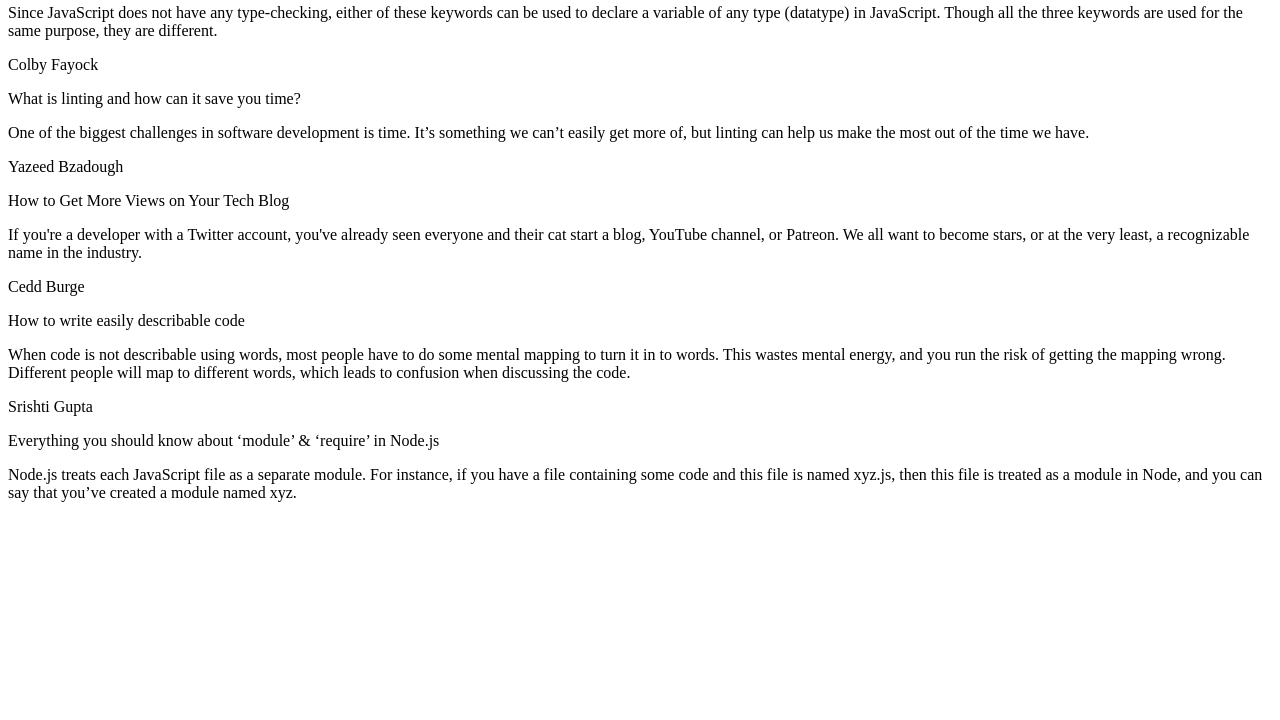
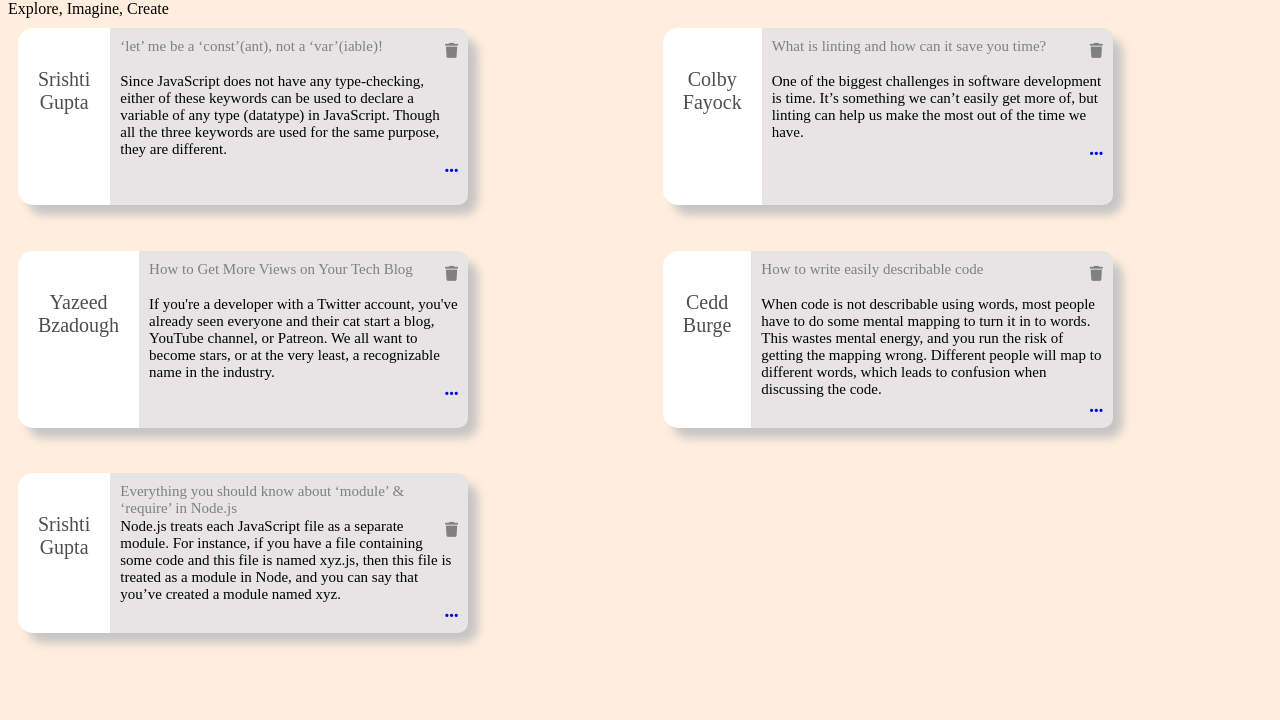
Before and after one commit to riyatailor/demo, a plain HTML site: page html/postslist.html in a window 1280 px wide. Shown: the part 80-800 px from the top of the page. Drawn offline with Linux system fonts and the light colour scheme; files that its build step writes are made by us from their sources; a web font is replaced by a local one.

Commit message:
Update postslist.html

```diff
--- a/html/postslist.html
+++ b/html/postslist.html
@@ -1,130 +1,203 @@
-<!DOCTYPE html>
+<<!DOCTYPE html>
 <html>
 
 <head>
+    <meta charset="UTF-8">
+    <meta http-equiv="X-UA-Compatible" content="IE=edge">
+    <meta name="viewport" content="width=device-width, initial-scale=1.0">
+    <title>Scribbler</title>
     <!-- TODO: Include Font Awesome file here -->
+    <link rel="stylesheet" href="https://cdnjs.cloudflare.com/ajax/libs/font-awesome/4.7.0/css/font-awesome.min.css">
     <!-- TODO: Include Google Fonts file here -->
+    <link href="https://fonts.googleapis.com/css?family=Montez&display=swap" rel="stylesheet">
+    <link rel="StyleSheet" href="index.css">
+    <link rel="StyleSheet" href="common.css">
+    <link rel="StyleSheet" href="postlist.css">
 </head>
 
-<body>
+<body class="post-Body">
     <!-- TODO: Include code for header here -->
+    <header class="header">
+        <span class="logo">
+            <a href="index.html"><span class="scibbler">SciBBler</span></a>
+        <span class="btn-logo">
+                <button type="button" class="SignUp_btn" onclick="sign()">Sign up</button>
+                <button type="button" class="SignIn_btn" onclick="sign()">Sign In</button>
+        </span>
+        </span>
+        <br><br><br>
+        <span class="sub_Part">Explore, Imagine, Create</span>
+    </header>
 
     <!-- ATTENTION: The HTML code for the list of posts has been given to you. You can feel free to add/delete/modify this code. You need to write the proper CSS and JavaScript code corresponding to this page so that the result looks like the screenshots given to you in the Project Statement. -->
 
     <!-- list of all posts starts here -->
-    <div>
+    <div class="postlist">
 
         <!-- post 1 starts here -->
-        <div>
-            <div>
-                <p>Srishti Gupta</p>
+        <div class="post">
+            <div class="heading-heading">
+                <p class="heading" id="editpostName">Srishti Gupta</p>
             </div>
 
-            <div>
-                <div>
-                    <p>‘let’ me be a ‘const’(ant), not a ‘var’(iable)!</p>
-                    <span>
+            <div class="vlog-section">
+                <div class="titlesymbol">
+                    <p class="title" id="editPostheading">‘let’ me be a ‘const’(ant), not a ‘var’(iable)!</p>
+                    <span class="delete">
                         <!-- TODO: Include Font Awesome icon for delete icon here -->
+                        <i class="fa-solid fa-trash" onclick="deletevlog()"></i>
                     </span>
                 </div>
-                <p>Since JavaScript does not have any type-checking, either of these keywords can be used to declare a variable of any type (datatype) in JavaScript. Though all the three keywords are used for the same purpose, they are different.</p>
-                <span>
+                <p class="myVlog" id="editPostvlog">Since JavaScript does not have any type-checking, either of these keywords can be used to declare a variable of any type (datatype) in JavaScript. Though all the three keywords are used for the same purpose, they are different.</p>
+                <span class="edit">
                     <!-- TODO: Include Font Awesome icon for horizontal ellipsis icon here -->
+                    <a href="post.html" editTitle.appendChild(itemBox);><i class="fa-solid fa-ellipsis" id="editMypost"  ></i></a>
                 </span>
             </div>
         </div>
         <!-- post 1 ends here -->
 
         <!-- post 2 starts here -->
-        <div>
+        <div class="post">
             <div>
-                <p>Colby Fayock</p>
+                <p class="heading" id="editpostName">Colby Fayock</p>
             </div>
 
-            <div>
-                <div>
-                    <p>What is linting and how can it save you time?</p>
-                    <span>
+            <div class="vlog-section">
+                <div class="titlesymbol">
+                    <p class="title" id="editPostheading">What is linting and how can it save you time?</p>
+                    <span class="delete">
                         <!-- TODO: Include Font Awesome icon for delete icon here -->
+                        <i class="fa-solid fa-trash" onclick="deletevlog()"></i>
                     </span>
                 </div>
-                <p>One of the biggest challenges in software development is time. It’s something we can’t easily get more of, but linting can help us make the most out of the time we have.</p>
-                <span>
+                <p class="myVlog" id="editPostvlog">One of the biggest challenges in software development is time. It’s something we can’t easily get more of, but linting can help us make the most out of the time we have.</p>
+                <span class="edit">
                     <!-- TODO: Include Font Awesome icon for horizontal ellipsis icon here -->
+                    <a href="post.html" onclick="call('editpostName','editPostheading','editPostvlog')"><i class="fa-solid fa-ellipsis" id="editMypost"  ></i></a>
                 </span>
             </div>
         </div>
         <!-- post 2 ends here -->
 
         <!-- post 3 starts here -->
-        <div>
+        <div class="post">
             <div>
-                <p>Yazeed Bzadough</p>
+                <p class="heading" id="editpostName">Yazeed Bzadough</p>
             </div>
 
-            <div>
-                <div>
-                    <p>How to Get More Views on Your Tech Blog</p>
-                    <span>
+            <div class="vlog-section">
+                <div class="titlesymbol">
+                    <p class="title" id="editPostheading">How to Get More Views on Your Tech Blog</p>
+                    <span class="delete">
                         <!-- TODO: Include Font Awesome icon for delete icon here -->
+                        <i class="fa-solid fa-trash" onclick="deletevlog()"></i>
                     </span>
                 </div>
-                <p>If you're a developer with a Twitter account, you've already seen everyone and their cat start a blog, YouTube channel, or Patreon. We all want to become stars, or at the very least, a recognizable name in the industry.</p>
-                <span>
+                <p class="myVlog" id="editPostvlog">If you're a developer with a Twitter account, you've already seen everyone and their cat start a blog, YouTube channel, or Patreon. We all want to become stars, or at the very least, a recognizable name in the industry.</p>
+                <span class="edit">
                     <!-- TODO: Include Font Awesome icon for horizontal ellipsis icon here -->
+                    <a href="post.html" onclick="call('editpostName','editPostheading','editPostvlog')"><i class="fa-solid fa-ellipsis" id="editMypost"  ></i></a>
                 </span>
             </div>
         </div>
         <!-- post 3 ends here -->
 
         <!-- post 4 starts here -->
-        <div>
+        <div class="post">
             <div>
-                <p>Cedd Burge</p>
+                <p class="heading" id="editpostName">Cedd Burge</p>
             </div>
 
-            <div>
-                <div>
-                    <p>How to write easily describable code</p>
-                    <span>
+            <div class="vlog-section">
+                <div class="titlesymbol">
+                    <p class="title" id="editPostheading">How to write easily describable code</p>
+                    <span class="delete">
                         <!-- TODO: Include Font Awesome icon for delete icon here -->
+                        <i class="fa-solid fa-trash" onclick="deletevlog()"></i>
                     </span>
                 </div>
-                <p>When code is not describable using words, most people have to do some mental mapping to turn it in to words. This wastes mental energy, and you run the risk of getting the mapping wrong. Different people will map to different words, which
+                <p class="myVlog" id="editPostvlog">When code is not describable using words, most people have to do some mental mapping to turn it in to words. This wastes mental energy, and you run the risk of getting the mapping wrong. Different people will map to different words, which
                     leads to confusion when discussing the code.</p>
-                <span>
+                <span class="edit">
                     <!-- TODO: Include Font Awesome icon for horizontal ellipsis icon here -->
+                    <a href="post.html" ><i class="fa-solid fa-ellipsis" id="editMypost" onclick="call('editpostName','editPostheading','editPostvlog')" ></i></a>
                 </span>
             </div>
         </div>
         <!-- post 4 ends here -->
 
         <!-- post 5 starts here -->
-        <div>
+        <div class="post">
             <div>
-                <p>Srishti Gupta</p>
+                <p class="heading" id="editpostName">Srishti Gupta</p>
             </div>
 
-            <div>
-                <div>
-                    <p>Everything you should know about ‘module’ & ‘require’ in Node.js</p>
-                    <span>
+            <div class="vlog-section">
+                <div class="titlesymbol">
+                    <p class="title" id="editMypost">Everything you should know about ‘module’ & ‘require’ in Node.js</p>
+                    <span class="delete">
                         <!-- TODO: Include Font Awesome icon for delete icon here -->
+                        <i class="fa-solid fa-trash" onclick="deletevlog()"></i>
                     </span>
                 </div>
-                <p>Node.js treats each JavaScript file as a separate module. For instance, if you have a file containing some code and this file is named xyz.js, then this file is treated as a module in Node, and you can say that you’ve created a module
+                <p class="myVlog" id="editPostvlog">Node.js treats each JavaScript file as a separate module. For instance, if you have a file containing some code and this file is named xyz.js, then this file is treated as a module in Node, and you can say that you’ve created a module
                     named xyz.</p>
-                <span>
+                <span class="edit">
                     <!-- TODO: Include Font Awesome icon for horizontal ellipsis icon here -->
+                    <a href="post.html" ><i class="fa-solid fa-ellipsis" id="editMypost"   onclick="call('editpostName','editPostheading','editPostvlog')"></i></a>
                 </span>
             </div>
         </div>
         <!-- post 5 ends here -->
 
         <!-- TODO: Write code for delete post modal here -->
+        <div class="delete-confirmation">
+            <div class="deleteMsg">
+                <p class="warning">Are you sure you want to delete this post?</p>
+                <button type="submit" class="confirm-delete">Yes</button>
+                <button type="submit" class="reject-delete">No</button>
+            </div>
+        </div>
 
     </div>
     <!-- list of all posts ends here -->
+    <div class="SignUp-Form">
+        <form class="Form-Model">
+            <span class="Heading">Get Started</span>
+            <span class="close-SignUp">&times;</span>
+            <hr width="100%" color="grey">
+            <p>Name</p>
+            <input type="text" class="Input-name" placeholder="Enter your name" required>
+            <p>Username</p>
+            <input type="text" class="User-Input-name" placeholder="Enter your username" required>
+            <p>Password</p>
+            <input type="password" class="Input-password" placeholder="Enter your password" required>
+            <p>Confirm Password</p>
+            <input type="password" class="Input-Confirm-password" placeholder="Enter your Re-enter password" required>
+            <br>
+            <button class="Submit-Btn" type="Submit">Sign Up</button>
+        </form>
+    </div>
+    <div class="SignIn-Form">
+        <form class="Form-Model">
+            <span class="Heading">Welcome Back!</span>
+            <span class="close-SignIn">&times;</span>
+            <hr width="100%" color="grey">
+            <p>Username</p>
+            <input type="text" class="User-Input-name" placeholder="Enter your username" required>
+            <p>Password</p>
+            <input type="password" class="Input-password" placeholder="Enter your password" required>
+            <br>
+            <button class="Submit-Btn" type="Submit">Sign In</button>
+            <p class="Member">Not a member?<button type="button" class="SignIn_btn-SignUp" style="color:blue">Sign Up</button></p>
+        </form>
+    </div>
+    <script src="index.js"></script>
+    <script src="common.js"></script>
+    <script src="postlist.js"></script>
+    <script src="post.js"></script>
+    <script src="https://kit.fontawesome.com/60c4cec9d1.js" crossorigin="anonymous"></script>
 </body>
 
 </html>
```
